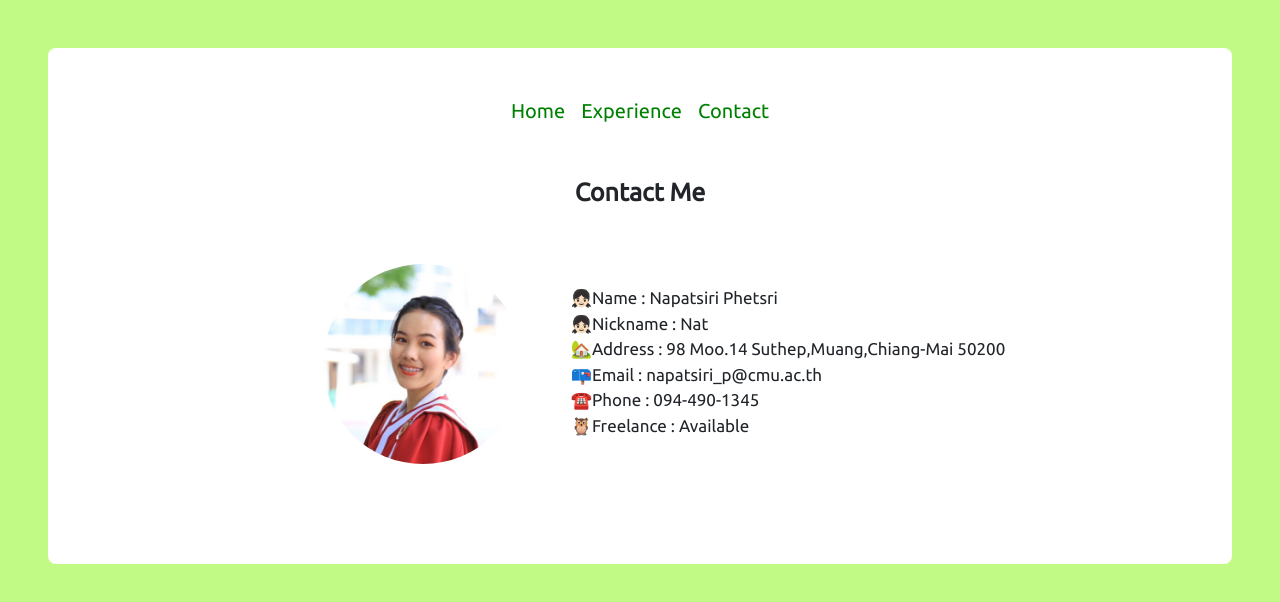
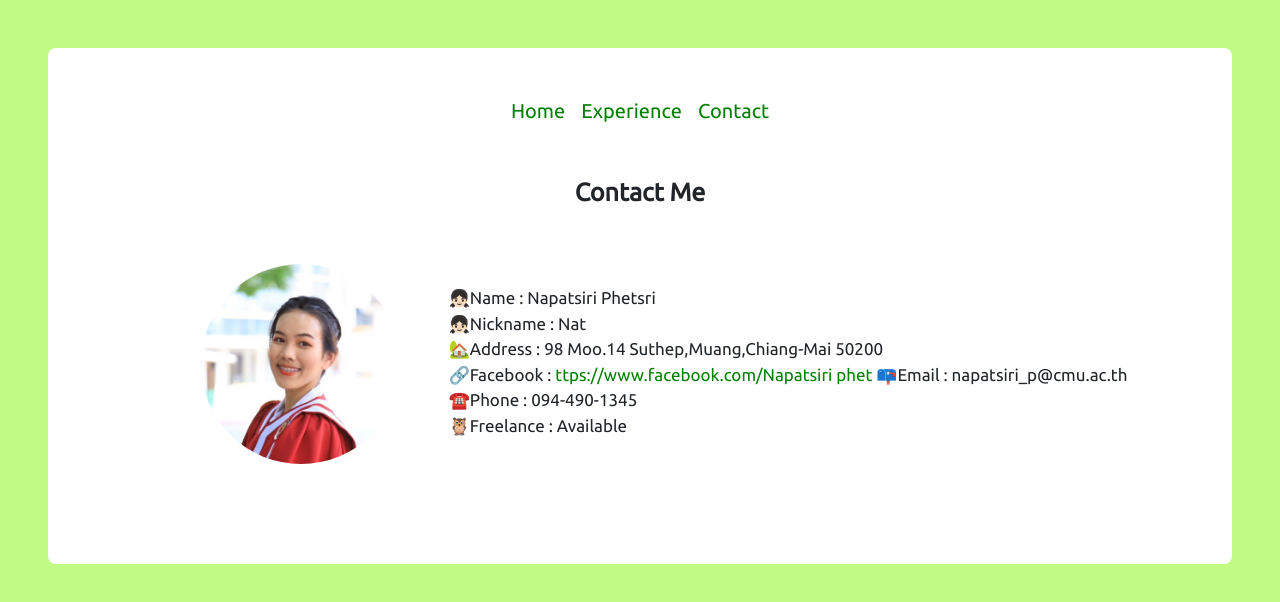
Before and after one commit to cpe-cmu-261207/lab-01-napatsiri, a plain HTML site: page contact.html in a window 1280 px wide. Drawn offline with nearby package versions, Linux system fonts and the light colour scheme; a web font is replaced by a local one.

Commit message:
add link

```diff
--- a/contact.html
+++ b/contact.html
@@ -117,7 +117,13 @@
             <br />
             👧🏻Nickname : Nat <br />
             🏡Address : 98 Moo.14 Suthep,Muang,Chiang-Mai 50200 <br />
-            📪Email : napatsiri_p@cmu.ac.th <br />
+            🔗Facebook :
+            <a href="https://www.facebook.com/profile.php?id=100082980966938"
+              >ttps://www.facebook.com/Napatsiri phet</a
+            >
+            📪Email :
+            <a href="mailto:napatsiri_p@cmu.ac.th"></a> napatsiri_p@cmu.ac.th
+            <br />
             ☎️Phone : 094-490-1345 <br />
             🦉Freelance : Available
           </div>
```
